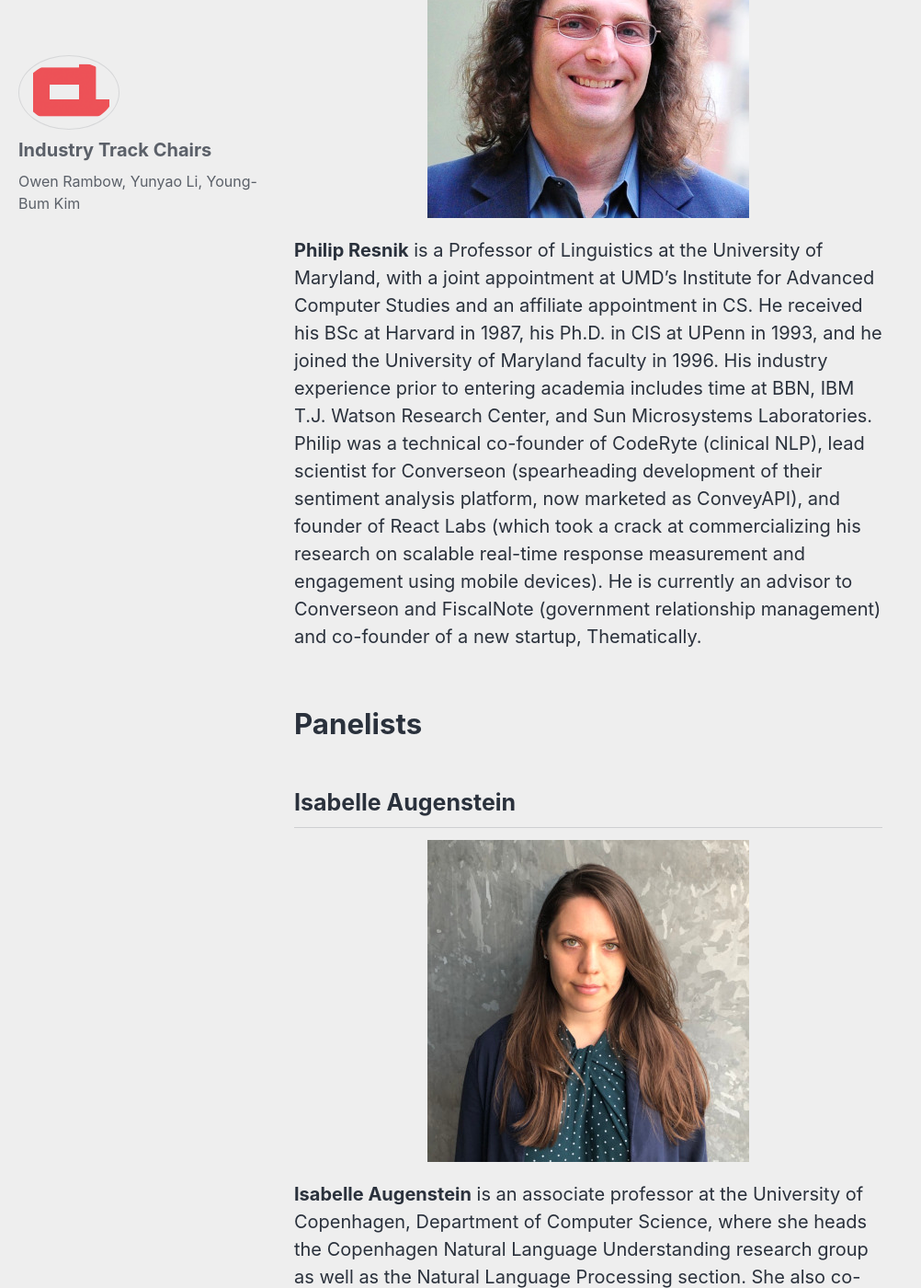
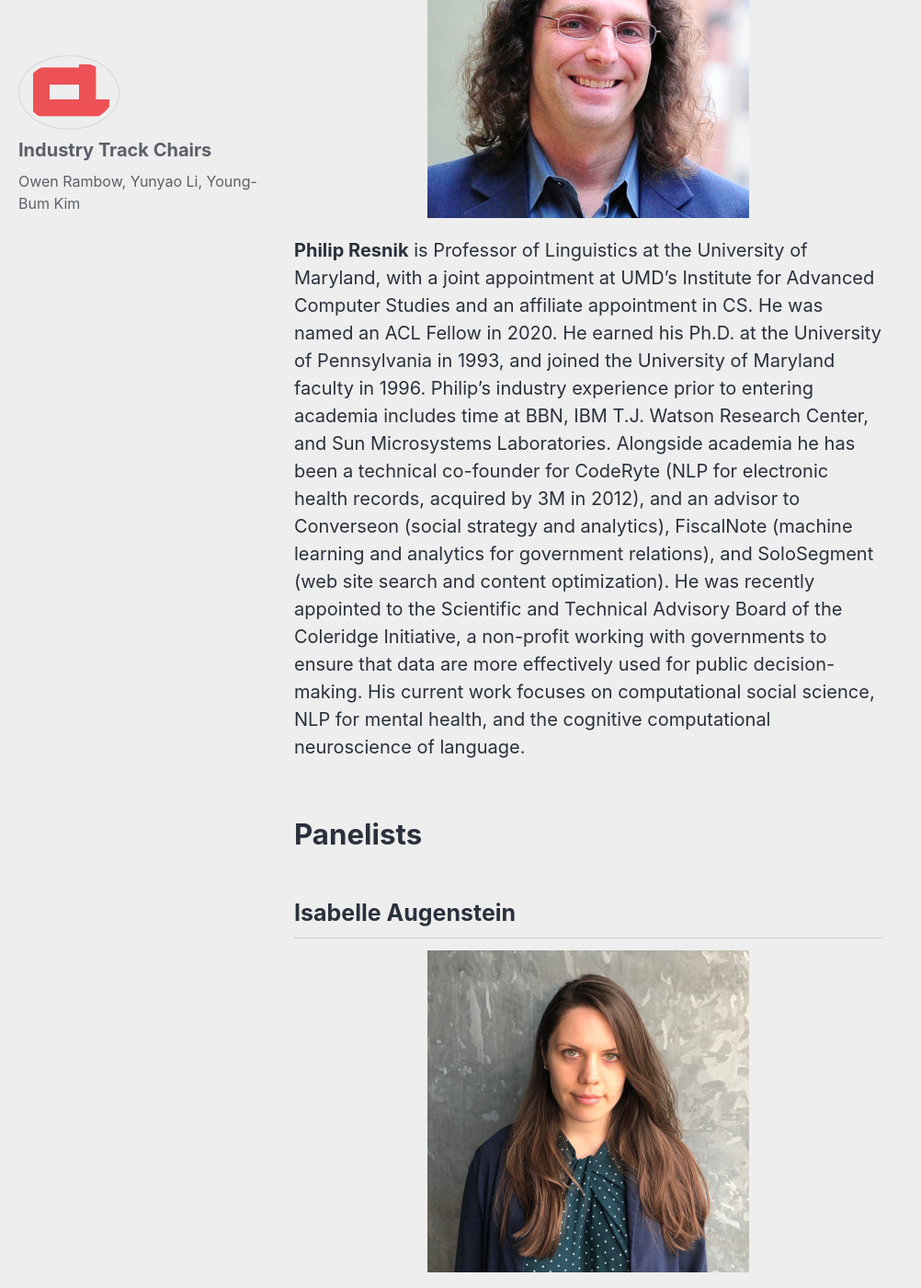
Before and after one commit to naacl-org/naacl-2021-website, a Jekyll site: the page built from _posts/2021-06-05-careers-in-nlp.md, in a window 1280 px wide and 1400 px high, scrolled down 723 px. Shown: the whole window at 92% size, without its empty margins (0-1002 px from the left). Built offline with Jekyll 4.4.1, drawn with Linux system fonts in a browser that asks for light colours; cached includes are drawn as plain includes; nearby versions of some CDN libraries; comment, search, counter and statistics services are not loaded.

Commit message:
Edited profile of speaker

```diff
--- a/_posts/2021-06-05-careers-in-nlp.md
+++ b/_posts/2021-06-05-careers-in-nlp.md
@@ -23,7 +23,7 @@ The questions are based on the survey results from [this form](https://forms.gle
 
 ![Philip Resnik](/assets/images/careers-in-nlp/philip_resnik.jpg){: .align-center}
 
-**Philip Resnik** is a Professor of Linguistics at the University of Maryland, with a joint appointment at UMD's Institute for Advanced Computer Studies and an affiliate appointment in CS. He received his BSc at Harvard in 1987, his Ph.D. in CIS at UPenn in 1993, and he joined the University of Maryland faculty in 1996. His industry experience prior to entering academia includes time at BBN, IBM T.J. Watson Research Center, and Sun Microsystems Laboratories. Philip was a technical co-founder of CodeRyte (clinical NLP), lead scientist for Converseon (spearheading development of their sentiment analysis platform, now marketed as ConveyAPI), and founder of React Labs (which took a crack at commercializing his research on scalable real-time response measurement and engagement using mobile devices). He is currently an advisor to Converseon and FiscalNote (government relationship management) and co-founder of a new startup, Thematically.
+**Philip Resnik** is Professor of Linguistics at the University of Maryland, with a joint appointment at UMD's Institute for Advanced Computer Studies and an affiliate appointment in CS.  He was named an ACL Fellow in 2020. He earned his Ph.D. at the University of Pennsylvania in 1993, and joined the University of Maryland faculty in 1996. Philip's industry experience prior to entering academia includes time at BBN, IBM T.J. Watson Research Center, and Sun Microsystems Laboratories. Alongside academia he has been a technical co-founder for CodeRyte (NLP for electronic health records, acquired by 3M in 2012), and an advisor to Converseon (social strategy and analytics), FiscalNote (machine learning and analytics for government relations), and SoloSegment (web site search and content optimization).  He was recently appointed to the Scientific and Technical Advisory Board of the Coleridge Initiative, a non-profit working with governments to ensure that data are more effectively used for public decision-making. His current work focuses on computational social science, NLP for mental health, and the cognitive computational neuroscience of language.
 
 <h1 style="margin:2em 0 0;"> Panelists </h1>
 
```
